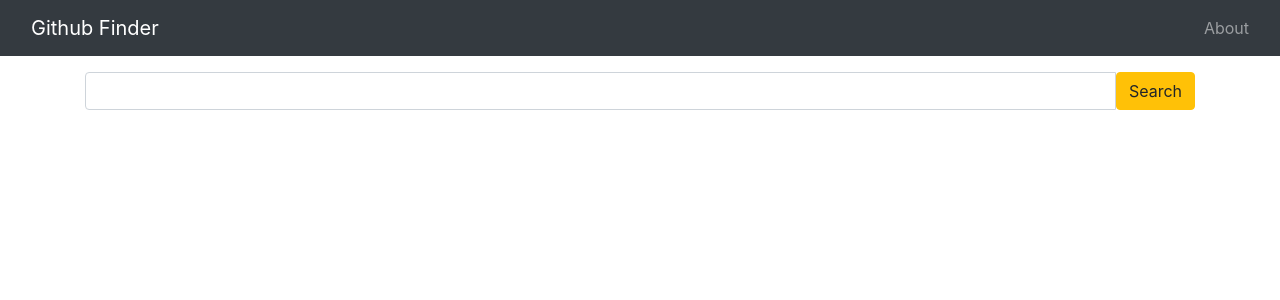
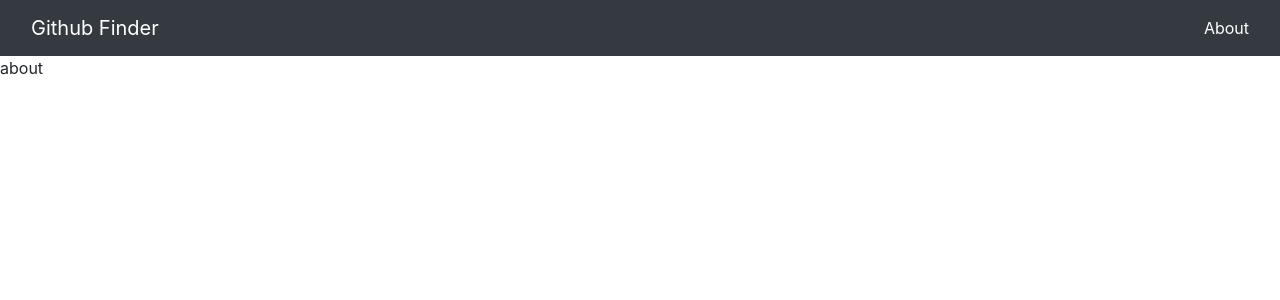
Before and after one commit to GonulAksu/RouterLinkWithGithubFinder, a React app: page /about in a window 1280 px wide. Shown: the top 300 px of the page. Built offline with nearby package versions, Linux system fonts and the light colour scheme; the HTML template or start-up script is replaced by a standard one.

Commit message:
Router eklendi

```diff
--- a/src/Router/Router.js
+++ b/src/Router/Router.js
@@ -1,13 +1,24 @@
 import React from 'react'
 import Nav from '../components/Nav'
 import App from '../components/App'
+import NotFound from '../components/NotFound'
+import About from '../components/About'
+import {BrowserRouter,Switch,Route} from 'react-router-dom'
 const Router = () => {
   return (
-    <div>
-            <Nav></Nav>
-            <App></App>
-    </div>
-  )
+      <BrowserRouter>
+         {/* <Nav></Nav>
+            <App></App> */}
+        <Route path="/" component={Nav}></Route>
+        <Switch>
+        <Route path="/" exact component={App}></Route>
+        <Route path="/about" component={About}></Route>
+        <Route component={NotFound}></Route>
+
+        </Switch>
+
+      </BrowserRouter>
+      )
 }
 
 export default Router
--- /dev/null
+++ b/src/components/About.js
@@ -0,0 +1,11 @@
+import React from 'react'
+
+const About = () => {
+  return (
+    <div>
+            about
+    </div>
+  )
+}
+
+export default About
--- a/src/components/Nav.js
+++ b/src/components/Nav.js
@@ -1,15 +1,16 @@
 import React from 'react'
-
+import {NavLink,Link} from 'react-router-dom'
 const Nav = () => {
   return (
     <>
         <nav className='navbar navbar-dark bg-dark'>
                 <div className="container-fluid">
-                    <a href="" className="navbar-brand">Github Finder</a>
+                    <NavLink to="/" exact className="navbar-brand">Github Finder</NavLink>
                     <ul className="navbar-nav">
                         <li className="nav-item">
-                            <a href="#" className="nav-link">About</a>
+                          <NavLink to='/about' className="nav-link" >About</NavLink>
                         </li>
+
                     </ul>
 
                 </div>
--- /dev/null
+++ b/src/components/NotFound.js
@@ -0,0 +1,12 @@
+import React from 'react'
+
+const NotFound = () => {
+  return (
+    <div className='container mt-3'>
+            <p><b>Not Found</b></p>
+
+    </div>
+  )
+}
+
+export default NotFound
```
